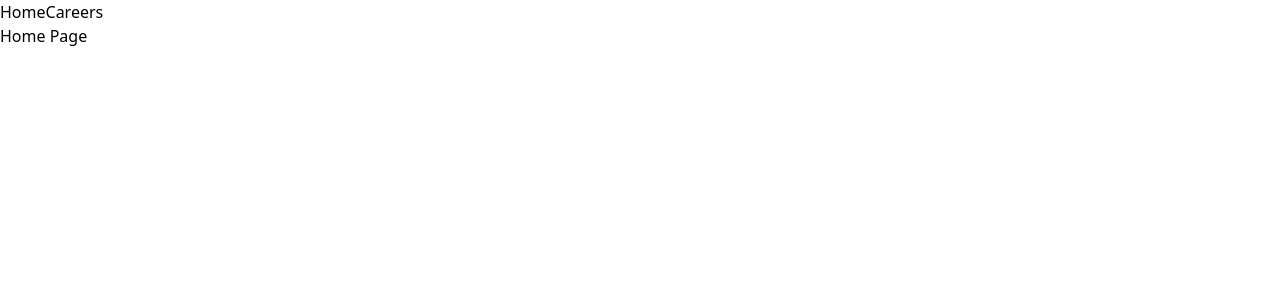
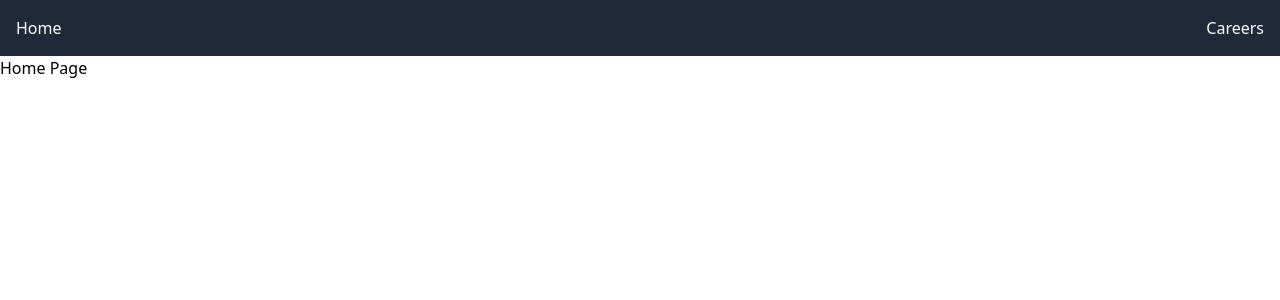
Before and after one commit to NightBlaze1268/NightBlaze1268.github.io, a React (Create React App) app in the folder xxxnightblazexxx/: page / in a window 1280 px wide. Shown: the top 300 px of the page. Built offline with nearby package versions, Linux system fonts and the light colour scheme.

Commit message:
Changes made to the Navbar

```diff
--- a/xxxnightblazexxx/src/Navbar.js
+++ b/xxxnightblazexxx/src/Navbar.js
@@ -1,12 +1,14 @@
-import { Link } from "react-router-dom"
+import { Link } from 'react-router-dom';
 
-const Navbar =()=>{
-      return (
-            <div>
-                  <Link to="/">Home</Link>
-                  <Link to="/career">Careers</Link>
-            </div>
-      )
-}
+const Navbar = () => {
+  return (
+    <nav className="bg-gray-800 p-4">
+      <div className="container mx-auto flex justify-between">
+        <Link to="/" className="text-white hover:text-gray-300">Home</Link>
+        <Link to="/career" className="text-white hover:text-gray-300">Careers</Link>
+      </div>
+    </nav>
+  );
+};
 
 export default Navbar;
```
Also changed, not shown: 1 other file (tests, documents, lock files or other folders).
